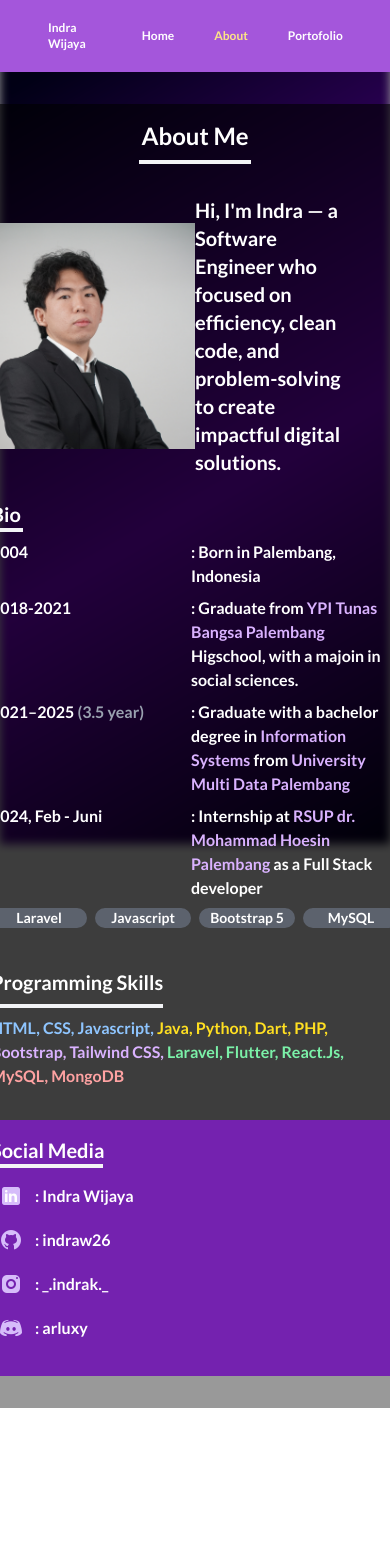
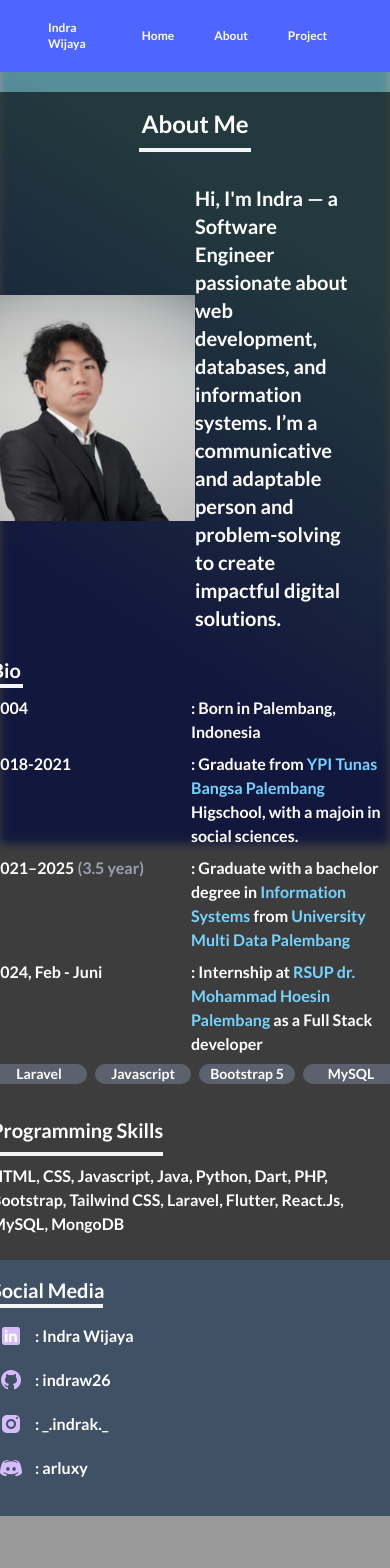
Before and after one commit to indraw26/portofolio, a React (Vite) app: page /about in a window 390 px wide. Shown: the top 1568 px of the page. Before the commit the page ends 1408 px from the top, so only its background shows below. Built offline with nearby package versions, Linux system fonts and the light colour scheme.

Commit message:
About Me completed

```diff
--- a/index.html
+++ b/index.html
@@ -1,4 +1,4 @@
-<!doctype html>
+<!DOCTYPE html>
 <html lang="en">
   <head>
     <meta charset="UTF-8" />
--- a/src/App.jsx
+++ b/src/App.jsx
@@ -3,7 +3,7 @@ import Home from './pages/home';
 // import About from './pages/about';
 import Maintance from './pages/maintance';
 import About from './pages/about';
-import Project from './pages/projects';
+import Project from './pages/project';
 function App() {
   return (
     <>
--- a/src/common/Navbar/Navbar.jsx
+++ b/src/common/Navbar/Navbar.jsx
@@ -3,46 +3,43 @@ import { useLocation, useNavigate } from "react-router-dom";
 const Navbar = () => {
   const location = useLocation();
   const isActive = (path) => location.pathname === path;
-  const navigate = useNavigate()
-  const navigateToProject = () => {
-    navigate('/project')
-  }
+  const navigate = useNavigate();
+  const handleNavigateAbout = () => {
+    navigate("/about");
+  };
+
+  const listNavBar = ["Home", "About", "Project"];
+
   return (
     <nav className="font-lato-regular text-white">
       <div
-        className="container flex mx-auto justify-between items-center px-2 py-5 pl-12 pr-2 md:min-w-screen"
+        className="flex-no-wrap fixed flex mx-auto justify-between items-center px-2 py-5 pl-12 pr-2 md:min-w-screen"
         style={{
-          backgroundColor: "#a456db",
+          backgroundColor: "#4E65FF",
         }}
       >
-        <span className="text-xs sm:text-xs md:text-sm lg:text-md cursor-pointer" onClick={navigateToProject}>
+        <span
+          className="text-xs sm:text-xs md:text-sm lg:text-md cursor-pointer"
+          onClick={handleNavigateAbout}
+        >
           Indra Wijaya
         </span>
         <div className="flex gap-10 px-4 mx-10 text-xs sm:text-xs md:text-xs lg:text-sm">
-          <a
-            className={`inline-block transition-transform duration-200 hover:-translate-y-1 hover:text-amber-200 ${
-              isActive("/") ? "text-amber-200" : ""
-            }`}
-            href="/"
-          >
-            Home
-          </a>
-          <a
-            className={`inline-block transition-transform duration-200 hover:-translate-y-1 hover:text-amber-200 ${
-              isActive("/about") ? "text-amber-200" : ""
-            }`}
-            href="/about"
-          >
-            About
-          </a>
-          <a
-            className={`inline-block transition-transform duration-200 hover:-translate-y-1 hover:text-amber-200 ${
-              isActive("/project") ? "text-amber-200" : ""
-            }`}
-            href="/project"
-          >
-            Portofolio
-          </a>
+          {listNavBar.map((item, index) => (
+            <a
+              key={index}
+              href={item === "Home" ? "/" : `/${item}`.toLocaleLowerCase()}
+              className={`inline-block transition-transform duration-200 hover:-translate-y-1 hover:text-cyan-300
+                ${
+                  isActive(item === "Home" ? "/" : `/${item}`)
+                    ? "text-cyan-300"
+                    : ""
+                }
+              `}
+            >
+              {item}
+            </a>
+          ))}
         </div>
       </div>
     </nav>
--- a/src/components/About/AboutMe.jsx
+++ b/src/components/About/AboutMe.jsx
@@ -1,6 +1,5 @@
 import profile from "@assets/images/about.jpg";
 const AboutMe = () => {
-
   return (
     <div>
       <h2 className="text-2xl font-bold mb-2 text-center pt-4">About Me</h2>
@@ -13,8 +12,10 @@ const AboutMe = () => {
 
         <div className="text-left max-w-100 mr-20">
           <p className="text-xl">
-            Hi, I'm Indra — a Software Engineer who focused on efficiency, clean
-            code, and problem-solving to create impactful digital solutions.
+            Hi, I'm Indra — a Software Engineer passionate about web
+            development, databases, and information systems. I’m a communicative
+            and adaptable person and problem-solving to create impactful digital
+            solutions.
           </p>
         </div>
       </div>
--- a/src/components/About/Bio.jsx
+++ b/src/components/About/Bio.jsx
@@ -8,7 +8,7 @@ const Bio = () => {
     <div className="py-4 px-10 text-white mb-2">
       <div className="text-xl font-lato-bold">
         <h3 className="font-lato-bold">Bio</h3>
-        <Underscore style={"w-8"}/>
+        <Underscore style={"w-8"} />
       </div>
 
       <div className="mt-2 space-y-2">
@@ -20,7 +20,7 @@ const Bio = () => {
           <p className="text-md font-medium">2018-2021</p>
           <p className="text-md">
             : Graduate from{" "}
-            <span className="text-purple-300">YPI Tunas Bangsa Palembang</span>{" "}
+            <span className="text-sky-300">YPI Tunas Bangsa Palembang</span>{" "}
             Higschool, with a majoin in{" "}
             <span className="font-bold">social sciences</span>.
           </p>
@@ -31,9 +31,9 @@ const Bio = () => {
           </p>
           <p className="text-md">
             : Graduate with a bachelor degree in{" "}
-            <span className="text-purple-300">Information Systems </span>
+            <span className="text-sky-300">Information Systems </span>
             from{" "}
-            <span className="text-purple-300">
+            <span className="text-sky-300">
               University Multi Data Palembang
             </span>{" "}
           </p>
@@ -42,7 +42,7 @@ const Bio = () => {
           <p className="text-md font-medium">2024, Feb - Juni</p>
           <p className="text-md">
             : Internship at{" "}
-            <span className="text-purple-300">
+            <span className="text-sky-300">
               RSUP dr. Mohammad Hoesin Palembang
             </span>{" "}
             as a Full Stack developer
--- a/src/components/About/ProgrammingSkill.jsx
+++ b/src/components/About/ProgrammingSkill.jsx
@@ -10,11 +10,11 @@ const Skill = () => {
   };
 
   const colorClasses = {
-    blue: "text-blue-300",
-    yellow: "text-yellow-300",
-    purple: "text-purple-300",
-    green: "text-green-300",
-    red: "text-red-300",
+    blue: "text-white",
+    yellow: "text-white",
+    purple: "text-white",
+    green: "text-white",
+    red: "text-white",
   };
 
   const flatSkills = Object.entries(skills).flatMap(([color, items]) =>
@@ -22,7 +22,7 @@ const Skill = () => {
   );
 
   return (
-    <div className="py-4 px-10 text-white mb-2 space-y-2">
+    <div className="py-2 px-10 text-white mb-2 space-y-2">
       <h3 className="text-xl font-lato-bold">Programming Skills</h3>
       <Underscore style={"w-43"} />
       <p>
--- a/src/components/About/SocialMedia.jsx
+++ b/src/components/About/SocialMedia.jsx
@@ -29,9 +29,9 @@ const SocialMedia = () => {
   ];
 
   return (
-    <div className="mt-4 justify-center space-x-6 bg-purple-600/60 py-4 px-10 pb-6">
+    <div className="mt-4 justify-center bg-blue-400/20 space-x-6 py-4 px-10 pb-6">
       <h3 className="text-xl w-full font-lato-bold">Social Media</h3>
-      <Underscore style={"w-28 mb-2"}/>
+      <Underscore style={"w-28 mb-2"} />
 
       <div className="w-full">
         {mediaSocial.map((item, index) => (
@@ -40,7 +40,7 @@ const SocialMedia = () => {
             href={item.link}
             target="_blank"
             rel="noopener noreferrer"
-            className="flex items-center gap-3 py-2 px-2 rounded-lg mb-1 w-42 hover:bg-purple-300 transition-colors duration-300"
+            className="flex items-center gap-3 py-2 px-2 rounded-lg mb-1 w-42 hover:bg-sky-800 transition-colors duration-300"
           >
             <img src={item.image} alt={item.title} className="w-6 h-6" />
             <span className="text-white font-lato-regular">: {item.title}</span>
--- a/src/index.css
+++ b/src/index.css
@@ -18,7 +18,7 @@ body::before {
   left: 0;
   width: 100%;
   height: 100%;
-  background: linear-gradient(150deg, rgba(2, 0, 36, 1) 9%, rgba(144, 0, 248, 1) 58%, rgba(2, 0, 36, 1) 100%);
+  background: linear-gradient(32deg,rgba(78, 101, 255, 1) 28%, rgba(146, 239, 253, 1) 73%);
   filter: blur(5px);
   z-index: -1;
 }
--- a/src/pages/about.jsx
+++ b/src/pages/about.jsx
@@ -8,7 +8,7 @@ const About = () => {
   return (
     <div>
       <Navbar />
-      <div className="bg-black/40 px-4rounded-lg text-white w-full min-h-screen font-lato-regular">
+      <div className="bg-black/40 px-4 rounded-lg text-white w-full min-h-screen font-lato-regular py-15">
         <div className="py-8 flex flex-col mx-auto items-center">
           <div className="bg-black/60">
             <AboutMe/>
--- a/src/pages/home.jsx
+++ b/src/pages/home.jsx
@@ -14,7 +14,7 @@ const Home = () => {
   return (
     <div className="bg-black/40">
       <Navbar />
-      <div className="container mx-auto min-h-screen mt-20" style={{}}>
+      <div className="container mx-auto min-h-screen py-26">
         <div className="flex flex-col px-4 pt-24 text-center leading-tight text-white">
           <p className="text-3xl font-montserrat-bold">
             Hi, I'm{" "}
@@ -40,8 +40,7 @@ const Home = () => {
           </p>
           <div className="flex flex-col px-4 py-6 gap-5 text-md">
             <p className="px-4 sm:px-16 md:px-32 lg:px-64 leading-relaxed font-monserrat">
-              I'm a developer who enjoys turning ideas💡 into functional and
-              elegant code. I focus on writing clean, <br />
+              I'm a developer who enjoys to learn new technology. I focus on writing clean, <br />
               and I continuously grow through every project, challenge, and line
               I write.
             </p>
--- a/src/pages/maintance.jsx
+++ b/src/pages/maintance.jsx
@@ -9,7 +9,6 @@ const Maintance = () => {
 
   return (
     <div>
-      <Navbar></Navbar>
       <div className="bg-white font-sans min-h-screen flex justify-center items-center">
         <main className="grid md:grid-cols-2 gap-8 items-center max-w-6xl mx-auto px-8 py-16">
           <section>
--- a/src/pages/projects.jsx
+++ b/src/pages/project.jsx
@@ -2,19 +2,14 @@ import Navbar from "../common/Navbar/Navbar";
 import Maintance from "./maintance";
 
 const Project = () => {
-  const isPagefinished = false;
-
   return (
     <div>
-      {isPagefinished ? (
-        <div>
-          <Navbar />
+      <div>
+        <Navbar />
+        <div className="bg-black/40 px-4 rounded-lg text-white w-full min-h-screen font-lato-regular py-15">
+          <div className=""></div>
         </div>
-      ) : (
-        <div>
-          <Maintance />
-        </div>
-      )}
+      </div>
     </div>
   );
 };
```
